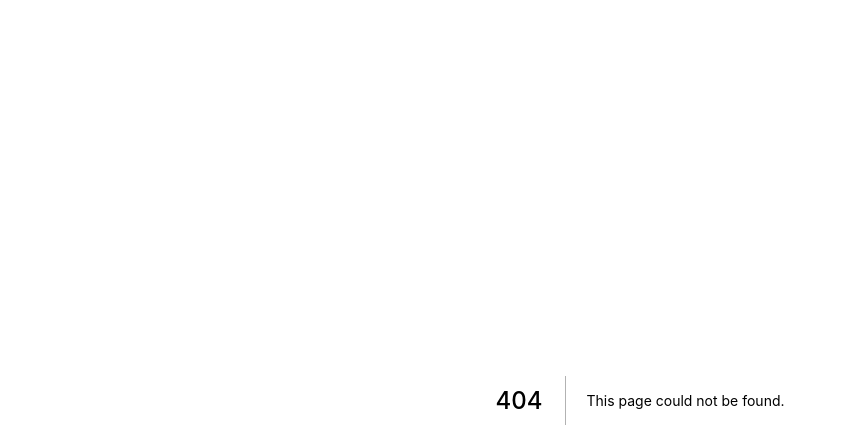
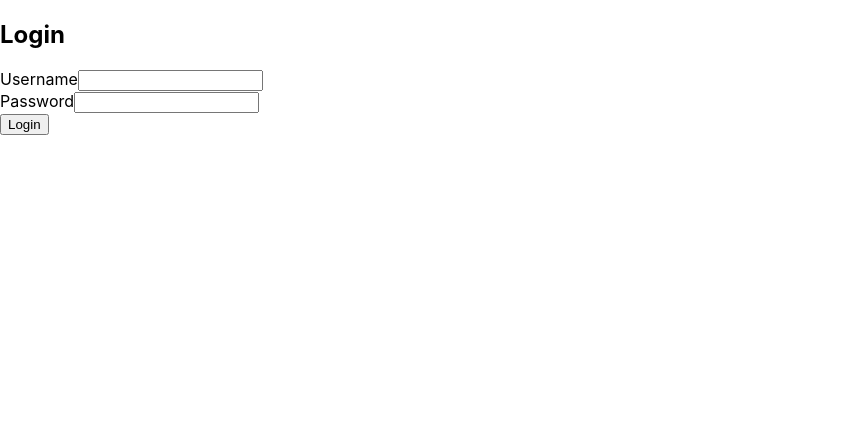
Before and after one commit to dustinyschild/todo-app-nextjs, a Next.js app: page /loginfallback in a window 1280 px wide. Before the commit this address had no page. Shown: the top 448 px of the page, without its empty margins (0-847 px from the left). Built offline with nearby package versions, Linux system fonts and the light colour scheme.

Commit message:
login pages

```diff
--- a/next.config.js
+++ b/next.config.js
@@ -1,5 +1,8 @@
 /** @type {import('next').NextConfig} */
 const nextConfig = {
+  env: {
+    PORT: process.env.PORT || 3000
+  },
   experimental: {
     outputStandalone: true
   },
--- a/package.json
+++ b/package.json
@@ -9,6 +9,7 @@
     "lint": "next lint"
   },
   "dependencies": {
+    "@clerk/nextjs": "^4.25.1",
     "next": "12.1.6",
     "react": "18.1.0",
     "react-dom": "18.1.0"
--- a/pages/_app.tsx
+++ b/pages/_app.tsx
@@ -1,7 +1,12 @@
-import '../styles/globals.css'
+import { ClerkProvider } from "@clerk/nextjs";
+import "../styles/globals.css";
 
 function MyApp({ Component, pageProps }) {
-  return <Component {...pageProps} />
+  return (
+    <ClerkProvider {...pageProps}>
+      <Component {...pageProps} />
+    </ClerkProvider>
+  );
 }
 
-export default MyApp
+export default MyApp;
--- /dev/null
+++ b/pages/login.tsx
@@ -0,0 +1,5 @@
+import { SignIn } from "@clerk/nextjs";
+
+export default function Page() {
+  return <SignIn />;
+}
--- /dev/null
+++ b/pages/loginfallback.tsx
@@ -0,0 +1,57 @@
+import React, { useState } from "react";
+import "../styles/Login.module.css";
+
+function App() {
+  const [username, setUsername] = useState("");
+  const [password, setPassword] = useState("");
+
+  const handleSubmit = (event) => {
+    event.preventDefault();
+
+    // In a real-world application, you'd send these to a server for authentication.
+    if (username === "admin" && password === "admin") {
+      alert("Login successful");
+    } else {
+      alert("Invalid username or password");
+    }
+  };
+
+  return (
+    <div className="login-container">
+      <h2>Login</h2>
+      <form onSubmit={handleSubmit}>
+        <div className="input-group">
+          <label className="label" htmlFor="username">
+            Username
+          </label>
+          <input
+            className="input"
+            type="text"
+            id="username"
+            value={username}
+            onChange={(e) => setUsername(e.target.value)}
+            required
+          />
+        </div>
+        <div className="input-group">
+          <label className="label" htmlFor="password">
+            Password
+          </label>
+          <input
+            className="input"
+            type="password"
+            id="password"
+            value={password}
+            onChange={(e) => setPassword(e.target.value)}
+            required
+          />
+        </div>
+        <button className="button" type="submit">
+          Login
+        </button>
+      </form>
+    </div>
+  );
+}
+
+export default App;
--- /dev/null
+++ b/pages/logup.tsx
@@ -0,0 +1,5 @@
+import { SignUp } from "@clerk/nextjs";
+
+export default function Page() {
+  return <SignUp />;
+}
--- /dev/null
+++ b/styles/Login.module.css
@@ -0,0 +1,38 @@
+.login-container {
+  background-color: #ffffff;
+  padding: 20px;
+  border-radius: 8px;
+  box-shadow: 0px 0px 10px rgba(0, 0, 0, 0.1);
+  width: 300px;
+}
+
+.input-group {
+  margin-bottom: 15px;
+}
+
+.label {
+  display: block;
+  margin-bottom: 5px;
+}
+
+.input {
+  width: 100%;
+  padding: 8px;
+  box-sizing: border-box;
+  border: 1px solid #ccc;
+  border-radius: 4px;
+}
+
+.button {
+  background-color: #4CAF50; /* Green */
+  border: none;
+  color: white;
+  padding: 10px 20px;
+  text-align: center;
+  text-decoration: none;
+  display: inline-block;
+  font-size: 16px;
+  margin: 4px 2px;
+  cursor: pointer;
+  border-radius: 4px;
+}
```
Also changed, not shown: docker-compose.yml (added, +15 -0 lines), middleware.ts (added, +10 -0 lines), pages/index.tsx (+8 -1 lines), 2 other files (tests, documents, lock files or other folders).
